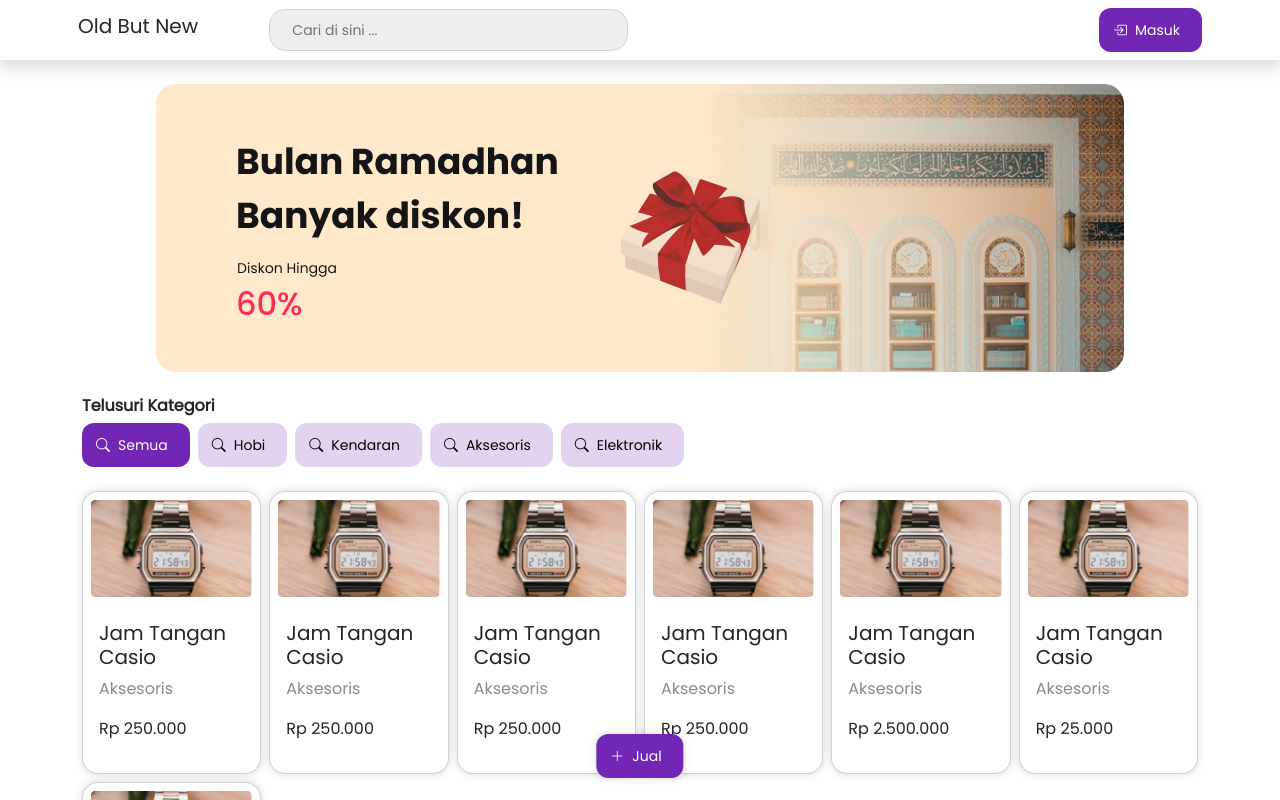
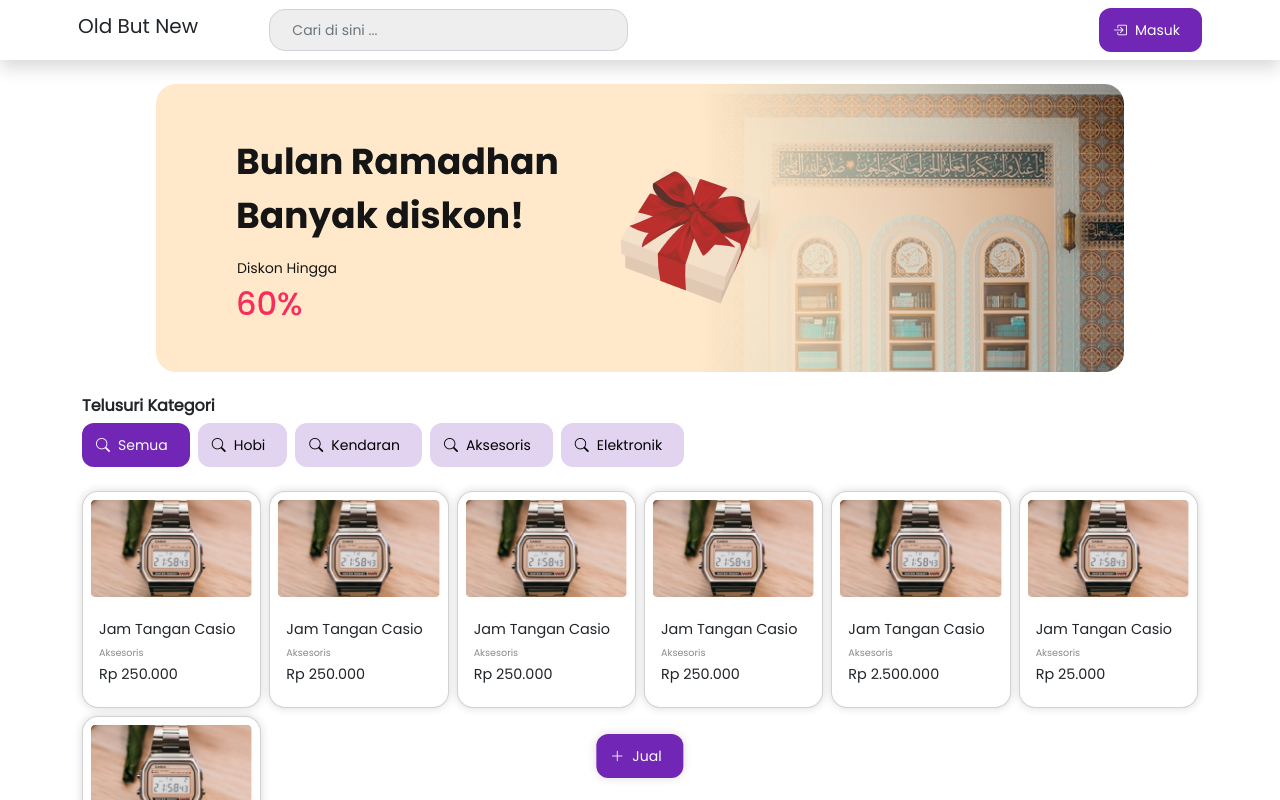
Before and after one commit to adityahimaone/FE-Second-Hand-App, a React (Create React App) app: page / in a window 1280 px wide. Shown: the top 800 px of the page. Built offline with nearby package versions, Linux system fonts and the light colour scheme.

Commit message:
Add font style

```diff
--- a/src/assets/styles/Global.css
+++ b/src/assets/styles/Global.css
@@ -32,6 +32,21 @@
 }
 .color-gray {
   color: #8a8a8a;
+}
+
+.font {
+  font-weight: 400;
+  line-height: 20px;
+  font-style: normal;
+}
+.font-10 {
+  font-size: 0.6rem;
+}
+.font-12 {
+  font-size: 0.8rem;
+}
+.font-14 {
+  font-size: 0.9rem;
 }
 
 .button-primary-1 {
--- a/src/assets/styles/Global.scss
+++ b/src/assets/styles/Global.scss
@@ -46,6 +46,21 @@
   }
   &-gray {
     color: $gray;
+  }
+}
+
+.font {
+  font-weight: 400;
+  line-height: 20px;
+  font-style: normal;
+  &-10 {
+    font-size: 0.6rem;
+  }
+  &-12 {
+    font-size: 0.8rem;
+  }
+  &-14 {
+    font-size: 0.9rem;
   }
 }
 
--- a/src/component/UI/Card/CardHome.jsx
+++ b/src/component/UI/Card/CardHome.jsx
@@ -7,10 +7,10 @@
     <Card>
       <Card.Img variant="top" className="p-2" src="/images/dummy.png" />
       <Card.Body>
-        <Card.Title>{title}</Card.Title>
+        <Card.Title className="font-14">{title}</Card.Title>
         <Card.Text>
-          <p className="color-gray">{category}</p>
-          <p>{ConvertToIDR(price)}</p>
+          <h6 className="color-gray font-10">{category}</h6>
+          <h6 className="font-14">{ConvertToIDR(price)}</h6>
         </Card.Text>
       </Card.Body>
     </Card>
```
Also changed, not shown: 1 other file (tests, documents, lock files or other folders).
